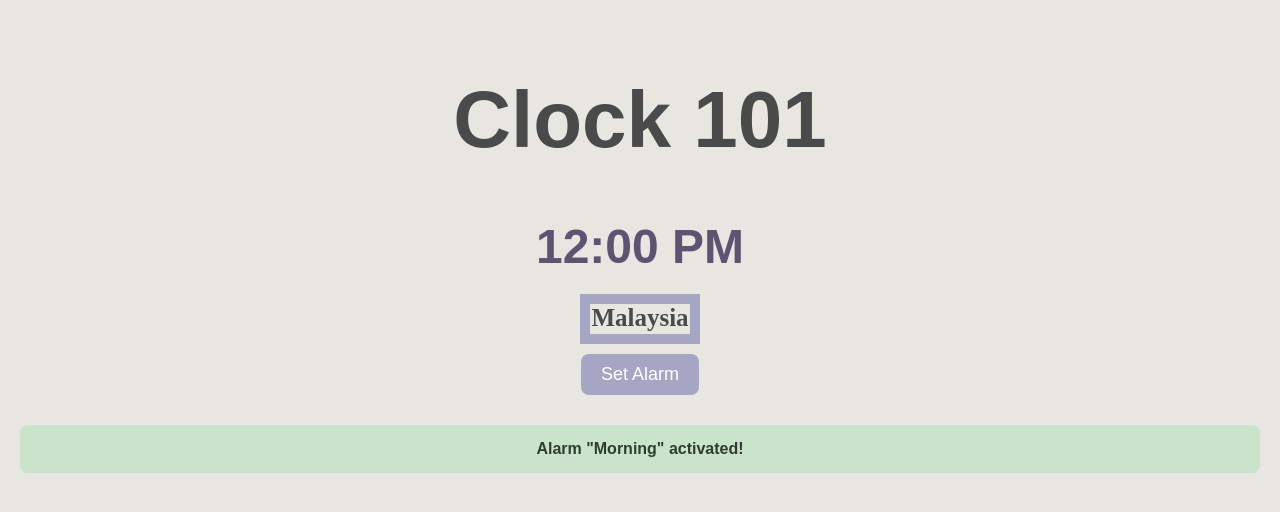
After one commit to BlankW100/Clock-101, a PHP site: the page made by test n learn.html in a window 1280 px wide. The commit adds this page. Shown: the top 512 px of the page. Run offline with PHP 8.4, Linux system fonts and the light colour scheme.

Commit message:
Add files via upload

```diff
--- a/style.css
+++ b/style.css
@@ -1,10 +1,65 @@
-h1 {
-    animation: rgbColor 5s infinite linear;
+#topic {
+  text-align: center;
+  font-family: Arial, sans-serif;
+  font-size: 80px;
+  font-weight: bold;
+}
+
+#country {
+  font-family: 'Times New Roman', Times, serif;
+  font-size: 25px;
+  font-weight: bold;
+  width: 100px;
+  height: 30px;
+  border: 10px solid #a6a5c4;
+  margin: 10px auto;
+  text-align: center;
+}
+
+/* === Whole Page Styling === */
+body {
+    font-family: Arial, sans-serif;       /* Sets the font to Arial (clean and simple) */
+    background-color: #e7e6e1;            /* Light beige background (soft on the eyes) */
+    color: #4a4a4a;                       /* Dark gray text (not too harsh like black) */
+    margin: 0;                            /* Removes default page margin */
+    padding: 20px;                        /* Adds space inside the page */
   }
 
-  @keyframes rgbColor {
-    0%   { color: red; }
-    33%  { color: lime; }
-    66%  { color: blue; }
-    100% { color: red; }
+  /* === Time Display Styling === */
+  .time-display {
+    font-size: 48px;                      /* Makes the time text large */
+    font-weight: bold;                   /* Makes the text bold */
+    text-align: center;                  /* Centers the time horizontally */
+    color: #5c5470;                      /* Purple-gray color (elegant) */
+    margin-bottom: 20px;                 /* Adds space below the time */
   }
+
+  /* === Button Styling === */
+  .button {
+    display: block;                      /* Makes the button a block element */
+    margin: 0 auto;                      /* Centers the button horizontally */
+    padding: 10px 20px;                  /* Adds space inside the button */
+    background-color: #a6a5c4;           /* Soft purple-gray background */
+    color: white;                        /* White text on the button */
+    border: none;                        /* Removes border */
+    border-radius: 8px;                  /* Rounded corners for a soft look */
+    font-size: 18px;                     /* Slightly large text size */
+    cursor: pointer;                     /* Shows pointer cursor on hover */
+    transition: background-color 0.3s;   /* Smooth background color transition */
+  }
+
+  /* === Button Hover Effect === */
+  .button:hover {
+    background-color: #8d8cb3;           /* Darker purple-gray when mouse is over */
+  }
+
+  /* === Alert / Notification Box === */
+  .alert {
+    margin-top: 30px;                    /* Adds space above the alert box */
+    padding: 15px;                       /* Adds space inside the alert box */
+    background-color: #c9e4ca;           /* Soft green background (calm and natural) */
+    color: #2e3d30;                      /* Deep green-gray text */
+    text-align: center;                  /* Center the text in the alert */
+    border-radius: 8px;                  /* Rounded corners for a soft look */
+    font-weight: bold;                   /* Bold text for attention */
+  }
--- /dev/null
+++ b/test n learn.html
@@ -0,0 +1,22 @@
+<!DOCTYPE html>
+<html>
+<head>
+  <link rel="stylesheet" href="style.css">
+</head>
+
+<header>
+  <h1 id="topic">Clock 101</h1>
+</header>
+
+<body>
+  <div class="time-display">12:00 PM</div>
+
+  <div id="country">Malaysia</div>
+
+  <button class="button">Set Alarm</button>
+
+  <div class="alert">
+    Alarm "Morning" activated!
+  </div>
+</body>
+</html>
```
